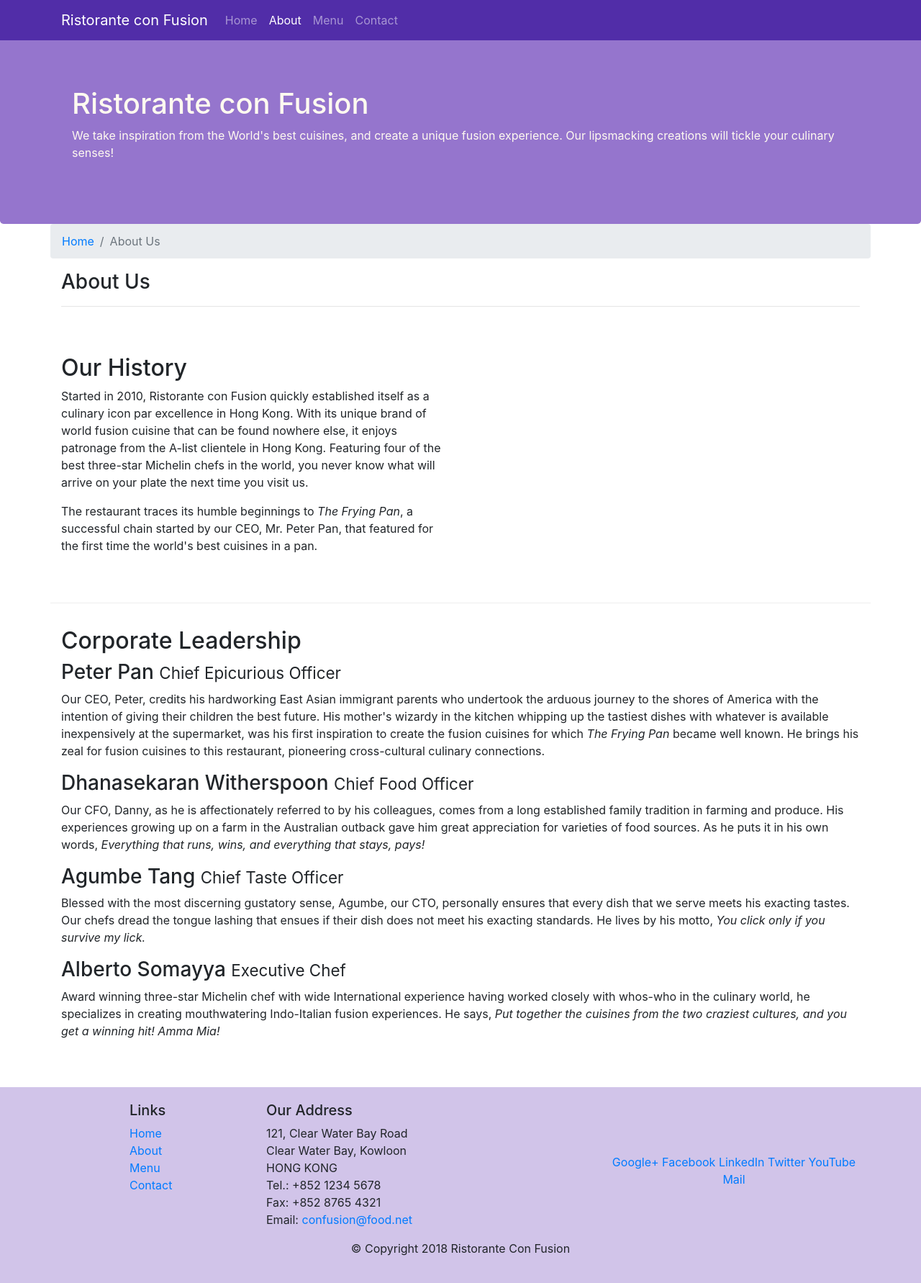
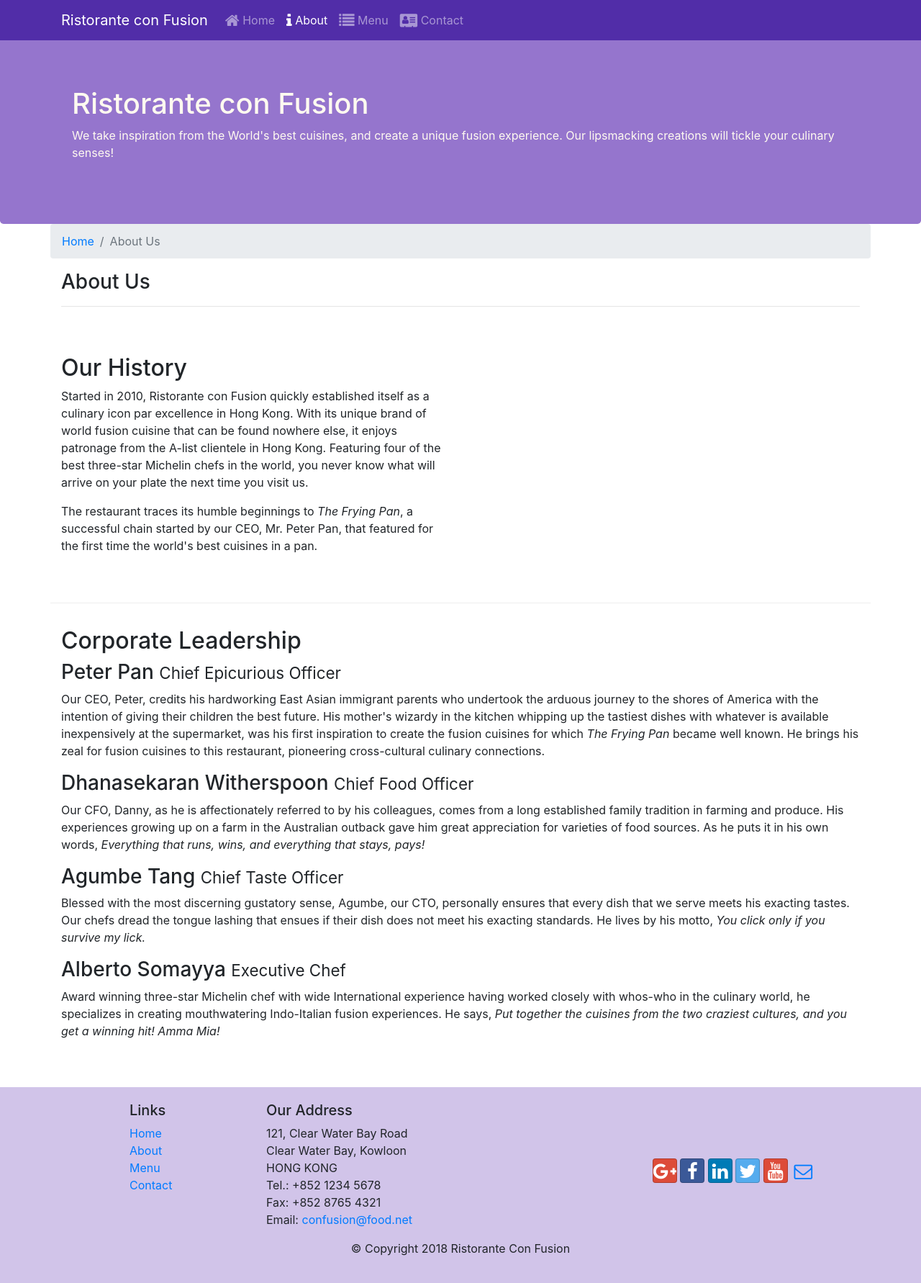
Before and after one commit to leonardloh/HKUST-Coursera-Full-Stack-Web-App-Course, a website: page aboutus.html in a window 1280 px wide. Shown: the whole page at 72% size. Drawn offline with nearby package versions, Linux system fonts and the light colour scheme.

Commit message:
icon fonts

```diff
--- a/aboutus.html
+++ b/aboutus.html
@@ -10,6 +10,8 @@
     <meta http-equiv="x-ua-compatible" content="ie=edge">
     <!-- Bootstrap CSS -->
     <link rel="stylesheet" href="node_modules/bootstrap/dist/css/bootstrap.min.css">
+    <link rel="stylesheet" href="node_modules/font-awesome/css/font-awesome.min.css">
+    <link rel="stylesheet" href="node_modules/bootstrap-social/bootstrap-social.css">
     <link rel="stylesheet" href="css/style.css">
 </head>
 
@@ -22,10 +24,12 @@
             <a class="navbar-brand" href="./index.html">Ristorante con Fusion</a>
             <div class="collapse navbar-collapse" id="Navbar">
                 <ul class="navbar-nav mr-auto">
-                    <li class="nav-item"><a class="nav-link" href="./index.html">Home</a></li>
-                    <li class="nav-item active"><a class="nav-link" href="./aboutus.html">About</a></li>
-                    <li class="nav-item"><a class="nav-link" href="#">Menu</a></li>
-                    <li class="nav-item"><a class="nav-link" href="#">Contact</a></li>
+                    <ul class="navbar-nav mr-auto">
+                        <li class="nav-item"><a class="nav-link" href="./index.html"><span class="fa fa-home fa-lg"></span> Home</a></li>
+                        <li class="nav-item active"><a class="nav-link" href="#"><span class="fa fa-info fa-lg"></span> About</a></li>
+                        <li class="nav-item"><a class="nav-link" href="#"><span class="fa fa-list fa-lg"></span> Menu</a></li>
+                        <li class="nav-item"><a class="nav-link" href="#"><span class="fa fa-address-card fa-lg"></span> Contact</a></li>
+                    </ul>
                 </ul>
             </div>
         </div>
@@ -113,12 +117,12 @@
                 </div>
                 <div class="col-12 col-sm-4 align-self-center">
                     <div class="text-center">
-                        <a href="http://google.com/+">Google+</a>
-                        <a href="http://www.facebook.com/profile.php?id=">Facebook</a>
-                        <a href="http://www.linkedin.com/in/">LinkedIn</a>
-                        <a href="http://twitter.com/">Twitter</a>
-                        <a href="http://youtube.com/">YouTube</a>
-                        <a href="mailto:">Mail</a>
+                        <a class="btn btn-social-icon btn-google" href="http://google.com/+"><i class="fa fa-google-plus fa-lg"></i></a>
+                        <a class="btn btn-social-icon btn-facebook" href="http://www.facebook.com/profile.php?id="><i class="fa fa-facebook fa-lg"></i></a>
+                        <a class="btn btn-social-icon btn-linkedin" href="http://www.linkedin.com/in/"><i class="fa fa-linkedin fa-lg"></i></a>
+                        <a class="btn btn-social-icon btn-twitter" href="http://twitter.com/"><i class="fa fa-twitter fa-lg"></i></a>
+                        <a class="btn btn-social-icon btn-google" href="http://youtube.com/"><i class="fa fa-youtube fa-lg"></i></a>
+                        <a class="btn btn-social-icon" href="mailto:"><i class="fa fa-envelope-o fa-lg"></i></a>
                     </div>
                 </div>
            </div>
--- a/package.json
+++ b/package.json
@@ -15,6 +15,8 @@
   },
   "dependencies": {
     "bootstrap": "^4.0.0",
+    "bootstrap-social": "^5.1.1",
+    "font-awesome": "^4.7.0",
     "jquery": "^3.3.1",
     "popper.js": "^1.12.9"
   }
```
Also changed, not shown: index.html (+15 -13 lines), 1 other file.
